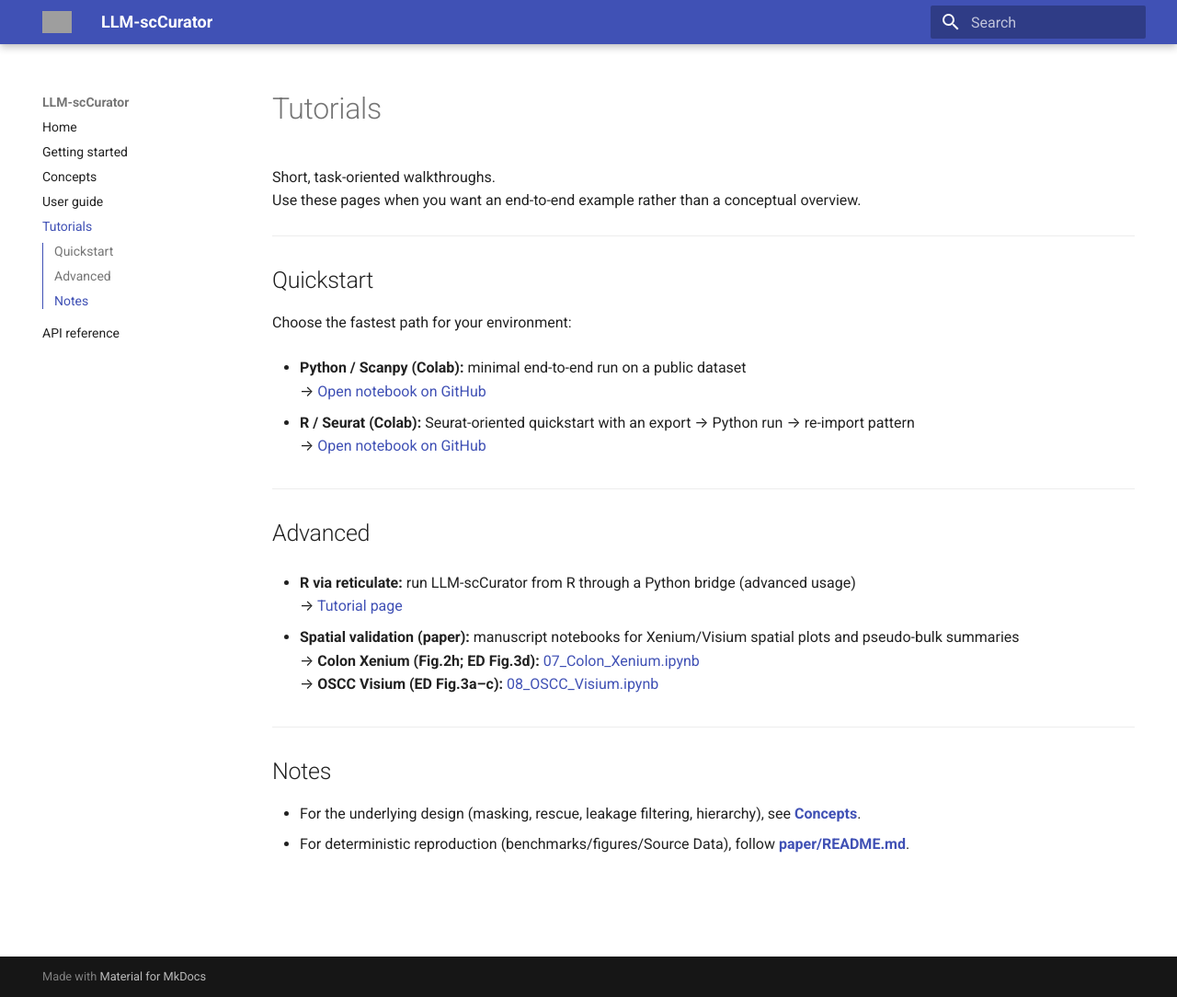
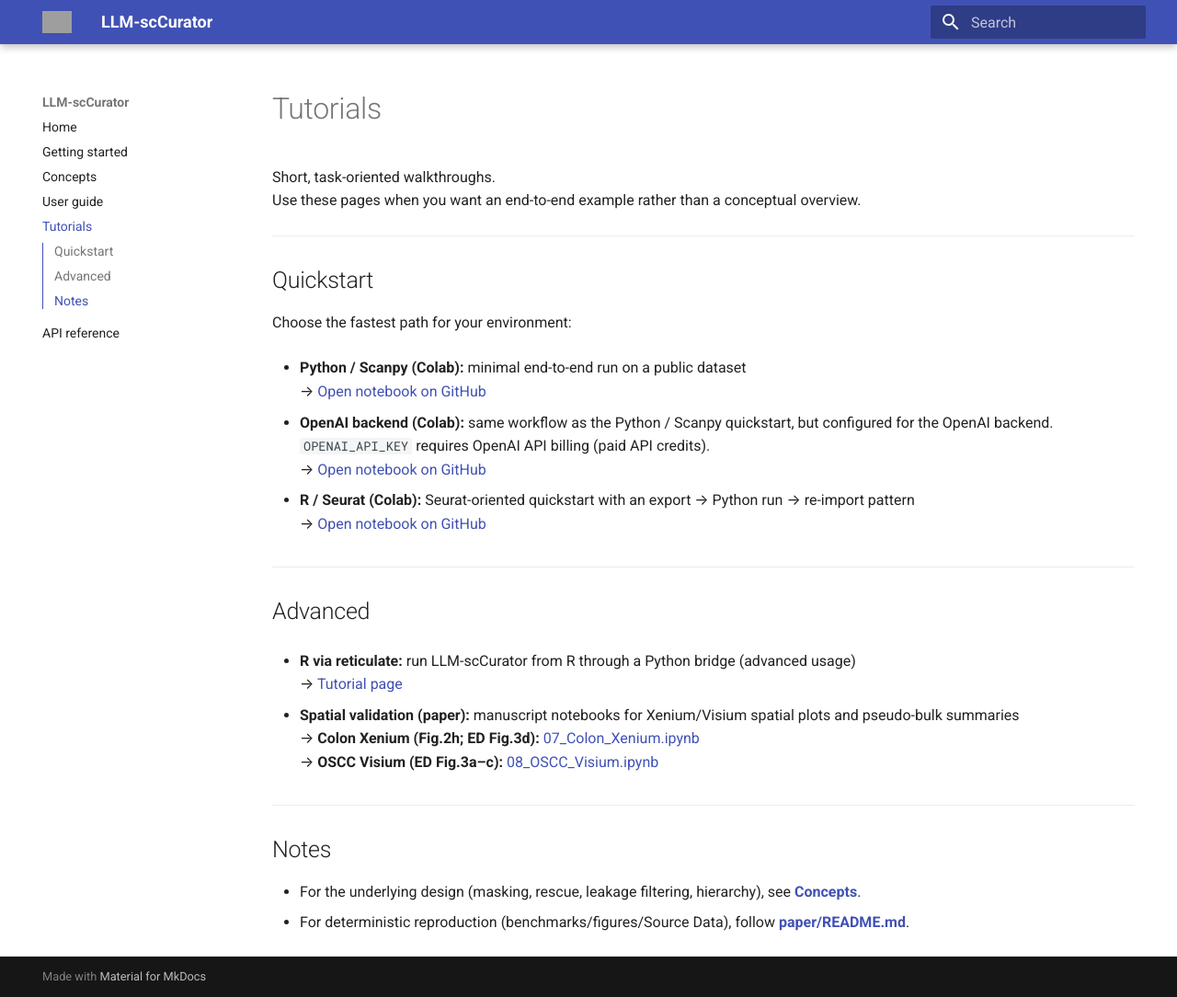
Before and after one commit to kenflab/LLM-scCurator, an MkDocs documentation site: the page built from docs/tutorials.md, in a window 1280 px wide and 1084 px high. Shown: the whole window at 92% size. Built offline with MkDocs 1.6.1 and Material for MkDocs 9.7.7, drawn with Linux system fonts in a browser that asks for light colours; grey boxes are pictures that could not be loaded.

Commit message:
Update tutorials.md

```diff
--- a/docs/tutorials.md
+++ b/docs/tutorials.md
@@ -11,6 +11,9 @@ Choose the fastest path for your environment:
 
 - **Python / Scanpy (Colab):** minimal end-to-end run on a public dataset
   → [Open notebook on GitHub](https://github.com/kenflab/LLM-scCurator/blob/master/examples/colab/colab_quickstart.ipynb)
+
+- **OpenAI backend (Colab):** same workflow as the Python / Scanpy quickstart, but configured for the OpenAI backend. `OPENAI_API_KEY` requires OpenAI API billing (paid API credits). <br>
+    → [Open notebook on GitHub](https://github.com/kenflab/LLM-scCurator/blob/master/examples/colab/colab_quickstart_openai.ipynb)
 
 - **R / Seurat (Colab):** Seurat-oriented quickstart with an export → Python run → re-import pattern
   → [Open notebook on GitHub](https://github.com/kenflab/LLM-scCurator/blob/master/examples/colab/colab_quickstart_R.ipynb)
```
